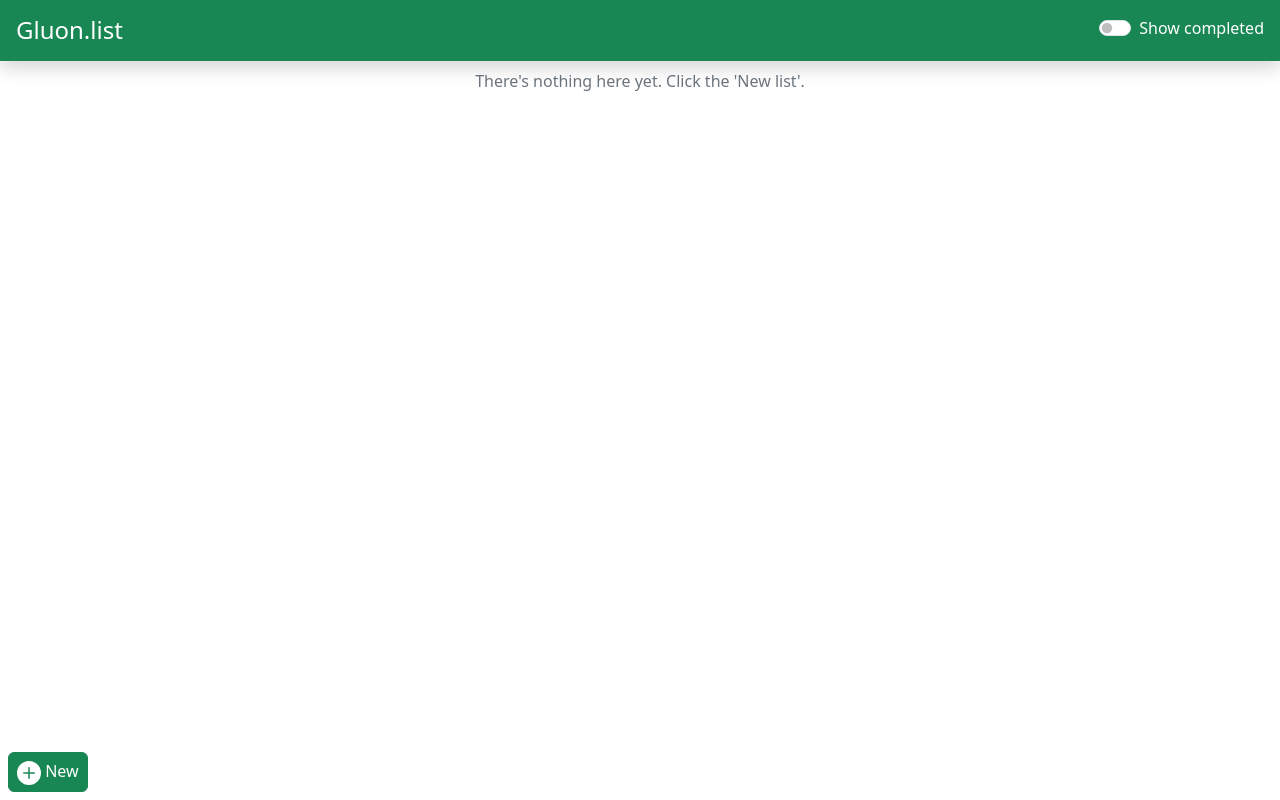
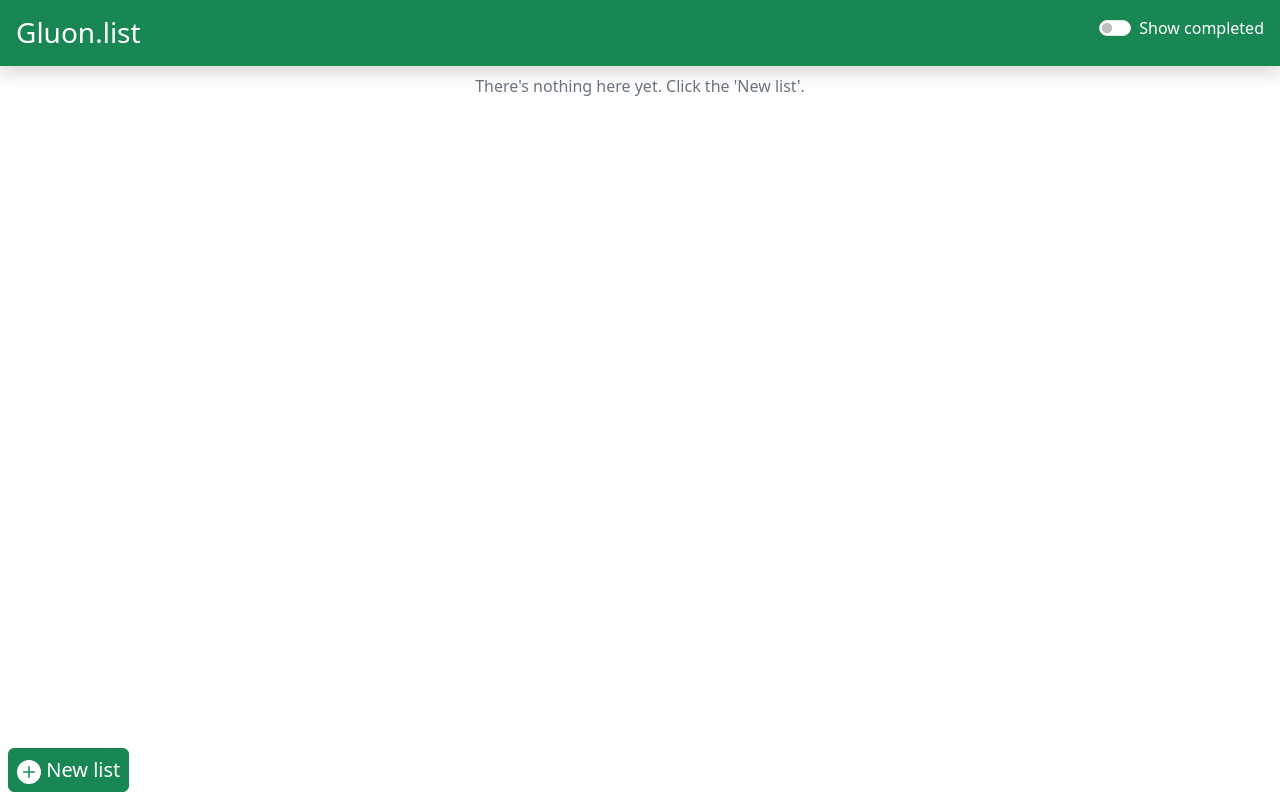
Before and after one commit to ArturZezuin/Quicklist, a Flask app: template app/templates/main/main.html in a window 1280 px wide. Run offline with Flask 3, Linux system fonts and the light colour scheme; the template is opened without the code that fills it, so the values that code supplies are empty; some libraries are stand-ins or nearby versions.

Commit message:
Changed font size

```diff
--- a/app/static/js/edit.js
+++ b/app/static/js/edit.js
@@ -139,7 +139,7 @@ function addItemToList(dbItemId, dbItemName){
                     div.setAttribute('dbItemID', dbItemId)
                     div.className = "list-group-item";
                     div.innerHTML = `
-                    <div class="d-flex">
+                    <div class="d-flex fs-3">
                         <div class="px-0"><input class="form-check-input me-1" type="checkbox" value="" id="listCheckbox-` + dbItemId + `"></div>
                         <div class="flex-grow-1 px-2"><label role="button" class="form-check-label" for="listCheckbox-` + dbItemId + `">` + dbItemName + `</label></div>
                         <div role="button" class="deleteListItem">
--- a/app/templates/main/edit.html
+++ b/app/templates/main/edit.html
@@ -21,7 +21,7 @@
     <div class="list-group list-group-flush" id="listItems">
         {% for list_item in cur_list.items %}
         <div class="list-group-item" dbItemID="{{ list_item.item.id }}" {% if list_item.is_marked == 1 %} style="display: none;" {% endif %}>
-            <div class="d-flex">
+            <div class="d-flex fs-3">
                 <div class="px-0">
                     <input class="form-check-input me-1" type="checkbox" value="" id="listCheckbox-{{ list_item.item.id }}" {% if list_item.is_marked == 1 %} checked {% endif %}>
                     </div>
--- a/app/templates/main/main.html
+++ b/app/templates/main/main.html
@@ -2,7 +2,7 @@
 
 {% block title %}
 <div class="d-flex text-white">
-    <h4 class="flex-grow-1 p-0 m-2 flex-grow-1">Gluon.list</h4>
+    <h3 class="flex-grow-1 p-0 m-2 flex-grow-1">Gluon.list</h3>
     <div class="form-check form-switch p-2">
         <input class="form-check-input" type="checkbox" role="switch" id="checkboxShowComplited">
         <label class="form-check-label" for="checkboxShowComplited">Show completed</label>
@@ -17,7 +17,7 @@
         {% if lists %}
         {% for slist in lists %}
             <div class="list-group-item" dbListId="{{ slist.id }}" isMarked="{{ slist.is_marked }}">
-                <div class="d-flex">
+                <div class="d-flex fs-3">
                     <div class="flex-grow-1 px-3">
                         <a href="{{ url_for('main.list', id=slist.id) }}">{{ slist.name }}</a>
                     </div>
@@ -34,7 +34,7 @@
 {% endblock %}
 
 {% block footer %}
-    <a class="btn btn-success px-2" href="{{ url_for('main.add_list') }}">{{ _macros.icon_plus("24", "24") }} New</a>
+    <a class="btn btn-success px-2 fs-5" href="{{ url_for('main.add_list') }}">{{ _macros.icon_plus("24", "24") }} New list</a>
 {% endblock %}
 
 {% block scripts %}
```
